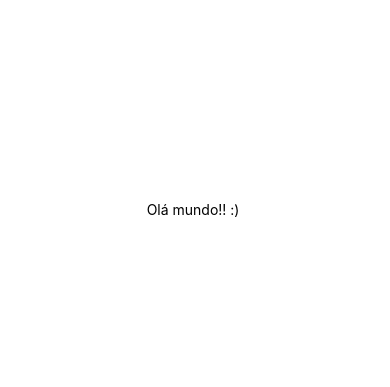
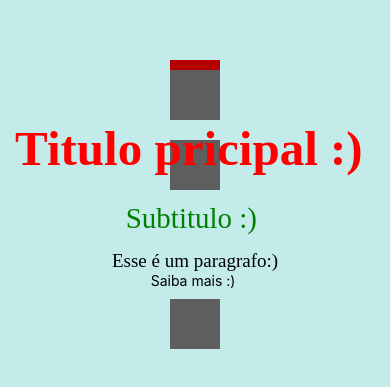
Before and after one commit to deivinho007/tutorial-react-native-expo, a React Native app: screen / in a window 390 px wide. Shown: the part 213-600 px from the top of the page. Built offline with nearby package versions, Linux system fonts and the light colour scheme.

Commit message:
exemplo de aplicação de estilo text e view

```diff
--- a/App.js
+++ b/App.js
@@ -4,8 +4,16 @@ import { StyleSheet, Text, View } from 'react-native';
 export default function App() {
   return (
     <View style={styles.container}>
-      <Text>Olá mundo!! :) </Text>
+      <View style={styles.box1}>
+        <View style={styles.box2}></View>
+        <View style={styles.box2}></View>
+      </View>
+      <Text style={styles.TituloPrincipal}>Titulo pricipal :) </Text>
+      <Text style={styles.Subtitulo}>Subtitulo :) </Text>
+      <Text style={styles.Paragrafo}> Esse é um paragrafo:) </Text>
+      <Text style={styles.text}>Saiba mais :) </Text>
       <StatusBar style="auto" />
+      <View style={styles.box2}></View>
     </View>
   );
 }
@@ -13,8 +21,42 @@ export default function App() {
 const styles = StyleSheet.create({
   container: {
     flex: 1,
-    backgroundColor: '#fff',
+    backgroundColor: '#c2ebe9ff',
     alignItems: 'center',
     justifyContent: 'center',
   },
+  TituloPrincipal: {
+    fontFamily: 'poppins',
+    fontSize: "49px",
+    color: 'red',
+    fontWeight: 'bold',
+    marginVertical: '10px',
+  },
+   Subtitulo: {
+    fontFamily: 'poppins',
+    fontSize: "29px",
+    color: 'green',
+    marginVertical: '15px',
+  },
+     Paragrafo: {
+    fontFamily: 'poppins',
+    fontSize: "19px",
+    color: 'puple',
+  },
+     SaibaMais: {
+    fontFamily: 'poppins',
+    fontSize: "15px",
+    color: '#636363ff',
+  },
+  box1: {
+    width: 50,
+    height: 50,
+    backgroundColor: '#b60000ff',
+  },
+   box2: {
+    width: 50,
+    height: 50,
+    backgroundColor: '#5e5e5eff',
+     marginVertical: '10px',
+  },
 });
```
